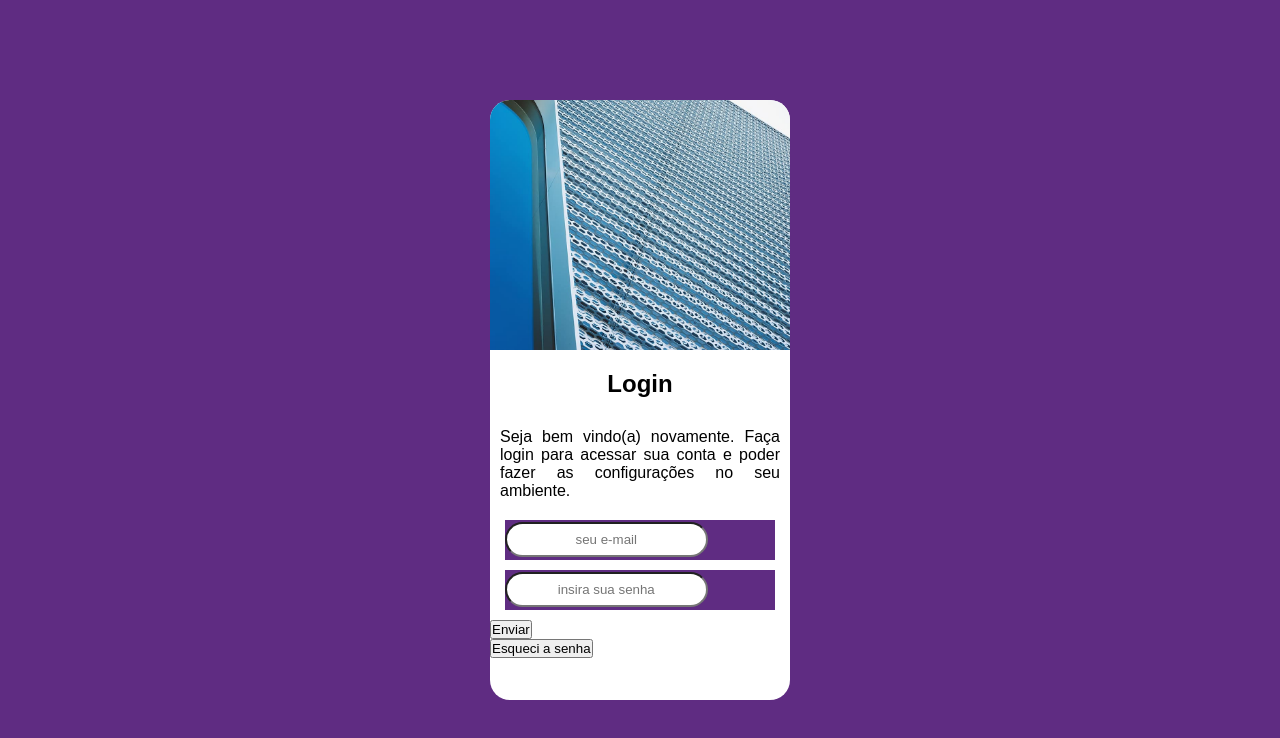
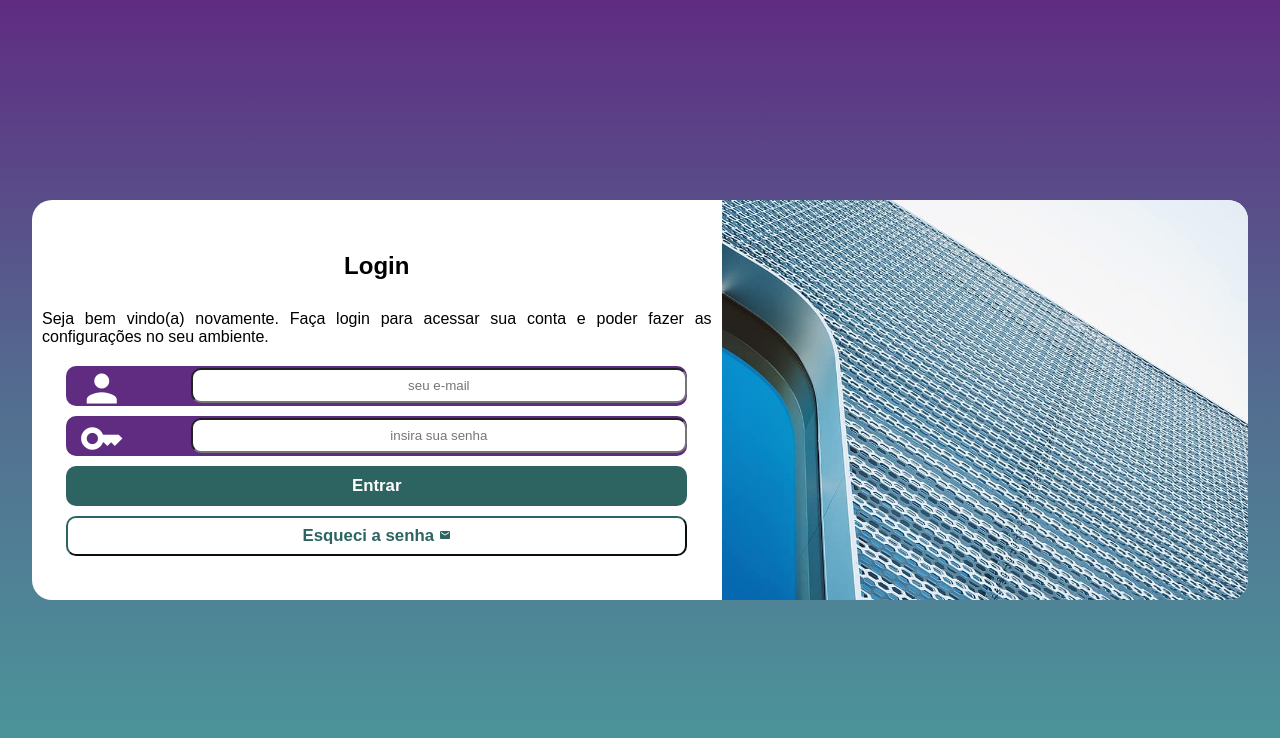
Before and after one commit to Danielbsl0/projeto-login, a plain HTML site: page index.html in a window 1280 px wide. Drawn offline with Linux system fonts and the light colour scheme.

Commit message:
Finalizando projeto sem as RegEx

```diff
--- a/estilos/media-query.css
+++ b/estilos/media-query.css
@@ -1 +1,49 @@
 @charset "UTF-8";
+
+/*Degradê
+
+#5F2C82
+#536D90
+#4A9B9C
+
+*/
+
+@media screen and (min-width: 768px) {
+    body{
+        background-image: linear-gradient(to bottom ,#5F2C82, #536D90, #4A9B9C);
+    }
+
+    #principal{
+        height: 350px;
+        width: 90vw;
+        display: flex;
+        justify-content: space-around;
+        align-items: center;
+    }
+
+    #imagem{
+        height: 100%;
+        width: 50vw;
+        border-radius: 20px 0px 0px 20px;
+        background-position: left center;
+    }
+}
+
+@media screen and (min-width: 992px){
+    body{
+        background-image: linear-gradient(to bottom ,#5F2C82, #536D90, #4A9B9C);
+    }
+    #principal{
+        height: 400px;
+        width: 95vw;
+        display: flex;
+        flex-direction: row-reverse;
+    }
+
+    #imagem{
+        height: 100%;
+        width: 50vw;
+        border-radius: 0px 20px 20px 0px;
+        background-position: right center; x
+    }
+}
--- a/estilos/style.css
+++ b/estilos/style.css
@@ -21,7 +21,7 @@ body{
 #principal {
     background-color: white;
     width: 300px;
-    min-height: 600px;
+    height: 625px;
     margin: auto;
     position: absolute;
     top: 50%;
@@ -39,7 +39,7 @@ body{
 
 #formulario > h1{
     text-align: center;
-    margin-top: 20px;
+    margin-top: 1vh;
     margin-bottom: 20px;
 }
 
@@ -55,12 +55,61 @@ div#email, div#senha{
     height: 40px;
     margin-top: 10px;
     margin-bottom: 10px;
+    clear: both;
+    border-radius: 10px;
 }
 
 div#email > input, div#senha > input{
     text-align: center;
-    width: 75%;
+    width: 80%;
     height: 35px;
-    border-radius: 20px;
+    border-radius: 10px;
     margin-top: 2px;
+    float: right;
 }
+
+#ic_email, #ic_senha{
+    color: white;
+    display: inline;
+    font-size: 45px;
+    margin-left: 1vw;
+}
+
+input[type="submit"]{
+    background-color: #2D6462;
+    width: 90%;
+    height: 40px;
+    display: block;
+    margin: auto;
+    border-radius: 10px;
+    color: white;
+    font-weight: bold;
+    font-size: 1.05em;
+    border: 0px;
+    margin-bottom: 10px;
+}
+
+button{
+    background-color: white;
+    width: 90%;
+    height: 40px;
+    display: block;
+    margin: auto;
+    border-radius: 10px;
+    color: #2D6462;
+    font-weight: bold;
+    font-size: 1.05em;
+    border-color: #2D6462;
+}
+
+button > span, button > p{
+    display: inline-block;
+}
+
+button > p{
+    margin-right: 5px;
+}
+
+button > .material-icons{
+    font-size: 12px;
+}
--- a/index.html
+++ b/index.html
@@ -4,8 +4,11 @@
     <meta charset="UTF-8">
     <meta name="viewport" content="width=device-width, initial-scale=1.0">
     <title>Login</title>
+    <link href="https://fonts.googleapis.com/icon?family=Material+Icons"
+      rel="stylesheet">
     <link rel="stylesheet" href="estilos/style.css" media="all">
     <link rel="stylesheet" href="estilos/media-query.css">
+
 </head>
 <body>
     <main class="container">
@@ -19,17 +22,17 @@
                 </p>
                 <form action="login.php" method="post" autocomplete="on">
                     <div id="email">
-                        <input type="email" name="email" id="i_email" placeholder="seu e-mail" required autocomplete="email" min="10" max="64">
+                        <span id="ic_email" class="material-icons">person</span><input type="email" name="email" id="i_email" placeholder="seu e-mail" required autocomplete="email" min="10" max="64">
                     </div>
                     <div id="senha">
-                        <input type="password" name="senha" id="i_senha" placeholder="insira sua senha" required autocomplete="current-password" min="8" max="32">
+                        <span id="ic_senha" class="material-icons">key</span><input type="password" name="senha" id="i_senha" placeholder="insira sua senha" required autocomplete="current-password" min="8" max="32">
                     </div>
-                    <div id="enviar">
-                        <input type="submit" value="Enviar">
+                    <div>
+                        <input type="submit" value="Entrar">
                     </div>
-                    <div id="esqueci">
+                    <div>
                         <button type="button">
-                            <p>Esqueci a senha</p>
+                            <p>Esqueci a senha</p><span id="ic_esqueci" class="material-icons">email</span>
                         </button>
                     </div>
                 </form>
```
